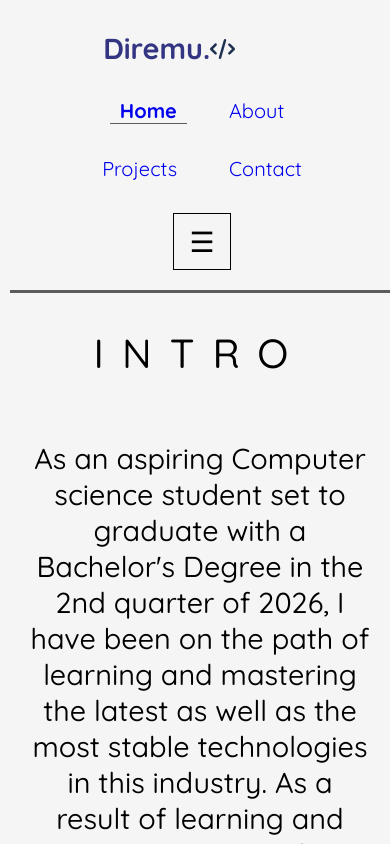
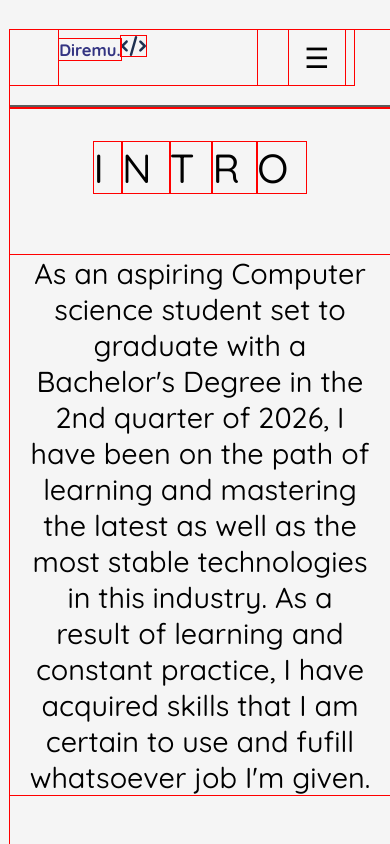
Before and after one commit to diremu/portfolio-website, a React (Create React App) app: page /home in a window 390 px wide. Shown: the top 844 px of the page. Built offline with nearby package versions, Linux system fonts and the light colour scheme.

Commit message:
fixed the first issue with the mobile navbar

```diff
--- a/src/About/About.css
+++ b/src/About/About.css
@@ -108,7 +108,7 @@
 }
 
 #experience-list {
-    list-style-type:circle;
+    list-style-type:square;
 }
 
 #cards-container .cards{
@@ -156,3 +156,19 @@
     height: auto;
     width: 0vw;
 }
+
+#growth {
+    font-size: 2rem;
+    font-weight: 470;
+    letter-spacing: 14px;
+    text-align: center;
+}
+
+#growth > span {
+    border-bottom: 3px solid black;
+}
+
+#growth-p, #growth-pp {
+    font-size: 1.4rem;
+    text-align: left;
+}
--- a/src/About/About.js
+++ b/src/About/About.js
@@ -18,17 +18,16 @@ const About = () => {
             <Cards id="second-card" heading="Inspiration" content= {
                 <p>Since the 1990s, Website making and designing has become ever more of a big deal. To take part in such an industry and possibly contribute to it such that the entire community is appreciative of that effort is enough of a reason for me to venture into the career of Full-Stack Engineering.</p>
             }className="life-divs" />
-
-            <Cards id="third-card" heading="Milestones & Progress" content= {
-                <>
-                    <p>My milestones so far have been:
-                        <ol id="experience-list">
-                            <li>Embarking on a 3-month internship with people from Graphic designers and Product desginers to Frontend and FullStack Engineers. This gave me the opportunity to enhance social skills as well as Real-time collaboration.</li>
-                            <li>Using the languages and technologies at my disposal on Projects that are comparable to real world applications.</li>
-                        </ol></p>
-                    <p>As of my stay in school,  I have improved upon my knowledge in CSS and React and begun my mission to truly become a Full-Stack Engineer. I have also learnt many concepts through the curriculum that will be helpful to my career.</p>
-                </>
-            } className="life-divs"  />
+        </div>
+        <div>
+            <h3 id="growth"><span>MY GROWTH</span></h3>
+            <p id="growth-p">My milestones so far have been:
+                <ol id="experience-list">
+                    <li>Embarking on a 3-month internship with people from Graphic designers and Product desginers to Frontend and FullStack Engineers. This gave me the opportunity to enhance social skills as well as Real-time collaboration.</li>
+                    <li>Using the languages and technologies at my disposal on Projects that are comparable to real world applications.</li>
+                </ol>
+            </p>
+            <p id="growth-pp">As of my stay in school, I have improved upon my knowledge in CSS and React and begun my mission to truly become a Full-Stack Engineer. I have also learnt many concepts through the curriculum that will be helpful to my career.</p>
         </div>
         {/* <div id="new-cards">
             <div id="new-cards-img">
--- a/src/Home/Home.js
+++ b/src/Home/Home.js
@@ -27,7 +27,7 @@ export default function Home() {
             <Navbar />
             <div id="home-mdiv">
                 <h2 id="home-head" className={`${inView ? "visible" : "hidden"}`} ref={ref}>INTRO</h2>
-                <p id="home-para">As an aspiring Computer science student set to graduate with a Bachelor's Degree in the 2nd quarter of 2026, I have been on the path of learning and mastering the latest as well as the most stable technologies in this industry. As a result of learning and constant practice, I have acquired a plethora of skills that I am certain to use and fufill whatsoever job I'm given.</p>
+                <p id="home-para">As an aspiring Computer science student set to graduate with a Bachelor's Degree in the 2nd quarter of 2026, I have been on the path of learning and mastering the latest as well as the most stable technologies in this industry. As a result of learning and constant practice, I have acquired skills that I am certain to use and fufill whatsoever job I'm given.</p>
             </div>
             <About />
             <Projects />
--- a/src/Introduction/Introduction.css
+++ b/src/Introduction/Introduction.css
@@ -58,8 +58,7 @@ div>p {
     color: black;
 }
 #intro-nav-title:hover {
-    color: #c5bfbf8c;
-    transition: color 0.9s;
+    color: #2c29299f;
 }
 #arrow {
     color: black;
--- a/src/components/Navbar/Navbar.css
+++ b/src/components/Navbar/Navbar.css
@@ -1,5 +1,5 @@
 * {
-    /* outline: 1px solid red; */
+    outline: 1px solid red;
     scroll-behavior: smooth;
 }
 
@@ -155,12 +155,30 @@ nav ul li:last-child {
     color: black;
 }
 
-.mobile {
+#mobile {
     font-size: 20px;
     border-bottom: 3px solid var(--b-color)
 }
 
-.mobile>ul {
+#mobile ul li {
+    display: none;
+    position: absolute;
+    overflow: hidden;
+}
+
+#mobile ul li:first-child {
+    display:inline;
+    position: relative;
+    font-size: 4.25vw;
+    padding-top: 2%;
+}
+
+#mobile ul:first-child {
+    display: flex;
+    flex-direction: row;
+}
+
+#mobile ul {
     display: flex;
     flex-direction: row;
     flex-wrap: wrap;
@@ -168,11 +186,11 @@ nav ul li:last-child {
     justify-content: center;
 }
 
-.mobile>ul:first-child{
+#mobile ul:first-child{
     width: 80%;
 }
 
-.mobile a:visited{
+#mobile a:visited{
     color: black;
 }
 
@@ -193,7 +211,6 @@ nav ul li:last-child {
     height: auto;
     font-size: 1.4em;
     color: black;
-    border: 1.5px solid black;
     padding: 10px 20px;
     display: flex;
     justify-content: center;
--- a/src/components/Navbar/Navbar.js
+++ b/src/components/Navbar/Navbar.js
@@ -2,17 +2,17 @@ import './Navbar.css'
 import Code from '../Images/code-solid.svg'
 import React, {useEffect, useState} from 'react'
 
-function DropdownMenu() {
-    // should have a toggle state
-    // should also create a div that dropdowns when the toggle part is on
-    // consists of mini-links that still use react-router
+// function DropdownMenu() {
+//     // should have a toggle state
+//     // should also create a div that dropdowns when the toggle part is on
+//     // consists of mini-links that still use react-router
 
-    return (
-        <>
+//     return (
+//         <>
 
-        </>
-    )
-}
+//         </>
+//     )
+// }
 
 const Navbar = () => {
     const [activeLink, setActiveLink] = useState(sessionStorage.getItem('activeLink') || 'home');
@@ -40,7 +40,7 @@ const Navbar = () => {
     })
     const [dropdown, setDropdown] = useState(false);
     return(
-        <nav id={`${shrunk === "tablet" ? "tablet" : shrunk === "mobile" ? "mobile" : "top-nav"}`} className={`hey ${shrunk === "mobile" ? "mobile" : ""} `}>
+        <nav id={`${shrunk === "tablet" ? "tablet" : shrunk === "mobile" ? "mobile" : "top-nav"}`}>
             <ul>
                 <li>
                     <a href="/" id="nav-title">Diremu.</a><img src={Code} alt=""  id="code-image"/>
@@ -58,6 +58,7 @@ const Navbar = () => {
                     <a href="#contact" onClick={()=> handleLinkClick("contact")}>Contact</a>
                     </li>
                 <a href={`javascript:void(0)`} className={`${(shrunk === "tablet" || shrunk === "mobile") ? "visibleNav" : "hidden" }`} onClick={() => {setDropdown(!dropdown)}}>&#9776;
+                </a>
                 <div className={`${dropdown ? "dropdown" : "hidden"}`}>
                     <ul>
                         <li>Home</li>
@@ -66,7 +67,6 @@ const Navbar = () => {
                         <li>Contact</li>
                     </ul>
                 </div>
-                </a>
             </ul>
         </nav>
     )
```
Also changed, not shown: 1 other file (tests, documents, lock files or other folders).
